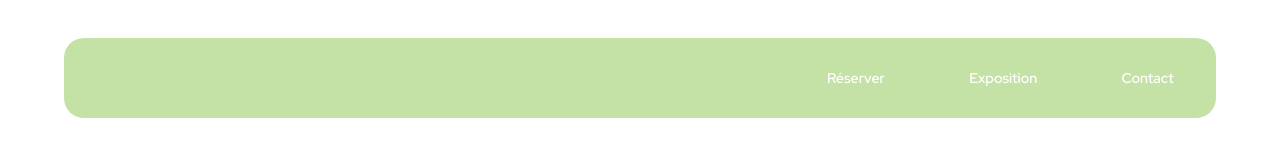
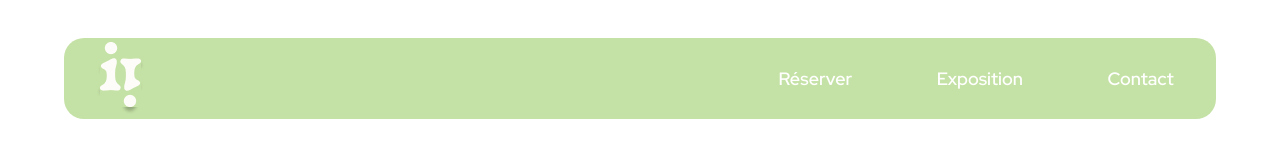
Before and after one commit to jo15122002/illuminez_votre_curiosite_site, a Nuxt app: page / in a window 1280 px wide. Shown: the top 152 px of the page. Built offline with nearby package versions, Linux system fonts and the light colour scheme; grey boxes are pictures that could not be loaded.

Commit message:
ajout du logo

```diff
--- a/app.vue
+++ b/app.vue
@@ -1,5 +1,6 @@
 <template>
   <div class="navbar">
+    <img src="~/assets/images/logo.png" alt="logo" class="logo">
     <div class="navbar-items-container">
       <a href="" class="navbar-item">Réserver</a>
       <a href="" class="navbar-item">Exposition</a>
@@ -63,18 +64,28 @@ watch(isVisible, (newVisibility) => {
 
 body{
   margin: 0px;
+  -ms-overflow-style: none;
+  scrollbar-width: none;
+}
+
+.body::-webkit-scrollbar{
+  display: none;
 }
 
 .navbar{
   margin: auto;
   margin-top: 3%;
   width: 90vw;
-  height: 10vh;
+  height: 10.1vh;
   border-radius: 20px;
   background-color: #C5E2A6;
   display: flex;
   align-items: center;
-  justify-content: flex-end;
+  justify-content: space-between;
+}
+
+.logo{
+  margin-left: 2.5vw;
 }
 
 .content-div{
@@ -93,7 +104,7 @@ body{
 }
 
 .carouselContainer{
-  width: 50%;
+  width: 54.5%;
   height: 100vh;
 }
 
@@ -119,7 +130,7 @@ body{
   padding-right: 3.3vw;
   color: white;
   text-decoration: none;
-  font-size: 1.1vw;
+  font-size: 1.4vw;
   font-family: 'Red Hat Display', sans-serif;
 }
 
```
Also changed, not shown: assets/images/logo.png (added).
